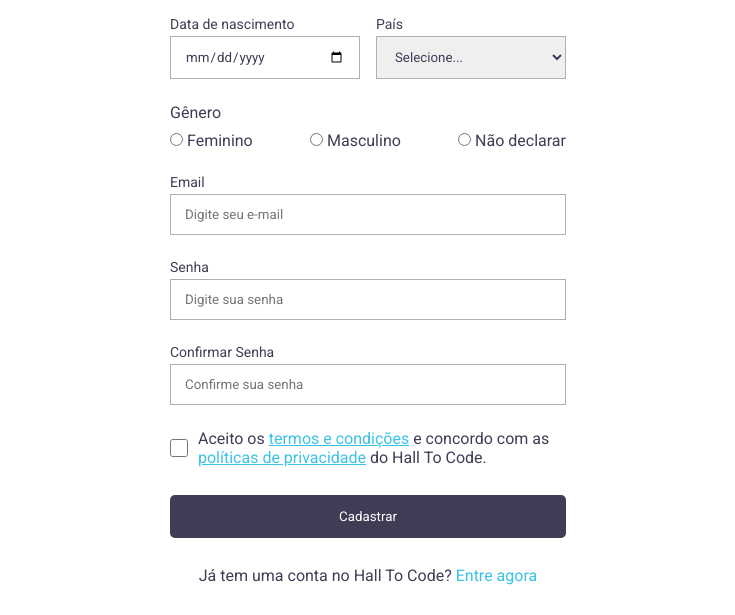
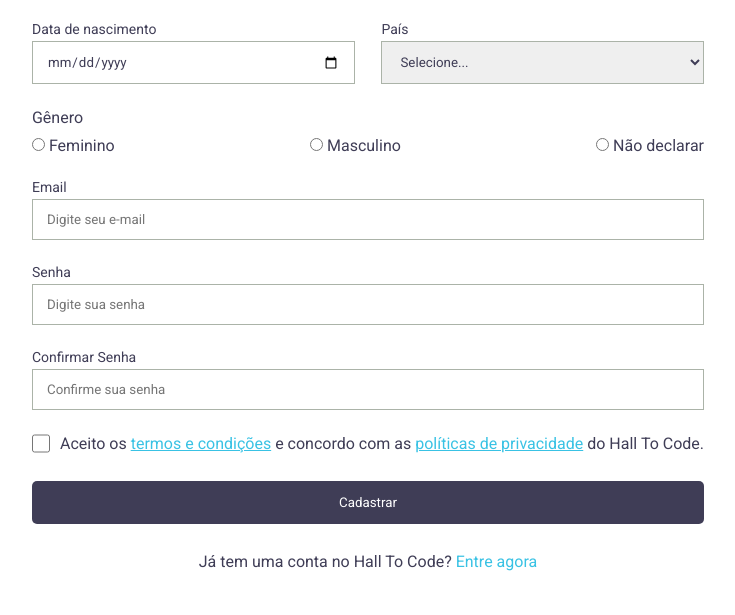
Before and after one commit to RamonMontanari/formulario-responsivo, a plain HTML site: page index.html in a window 1280 px wide. Shown: the part 194-809 px from the top of the page, without its empty margins (272-1007 px from the left). Drawn offline with Linux system fonts and the light colour scheme.

Commit message:
Update style.css

```diff
--- a/css/style.css
+++ b/css/style.css
@@ -7,11 +7,17 @@
   font-family: "Roboto", sans-serif;
 }
 
-.container-register {
-  margin: 0 auto;
+body {
   display: flex;
   justify-content: center;
-  max-width: 396px;
+  align-items: center;
+  width: 100%;
+}
+
+.container-register {
+  margin: 0 5%;
+  display: flex;
+  justify-content: center;
 }
 
 .container-login {
```
